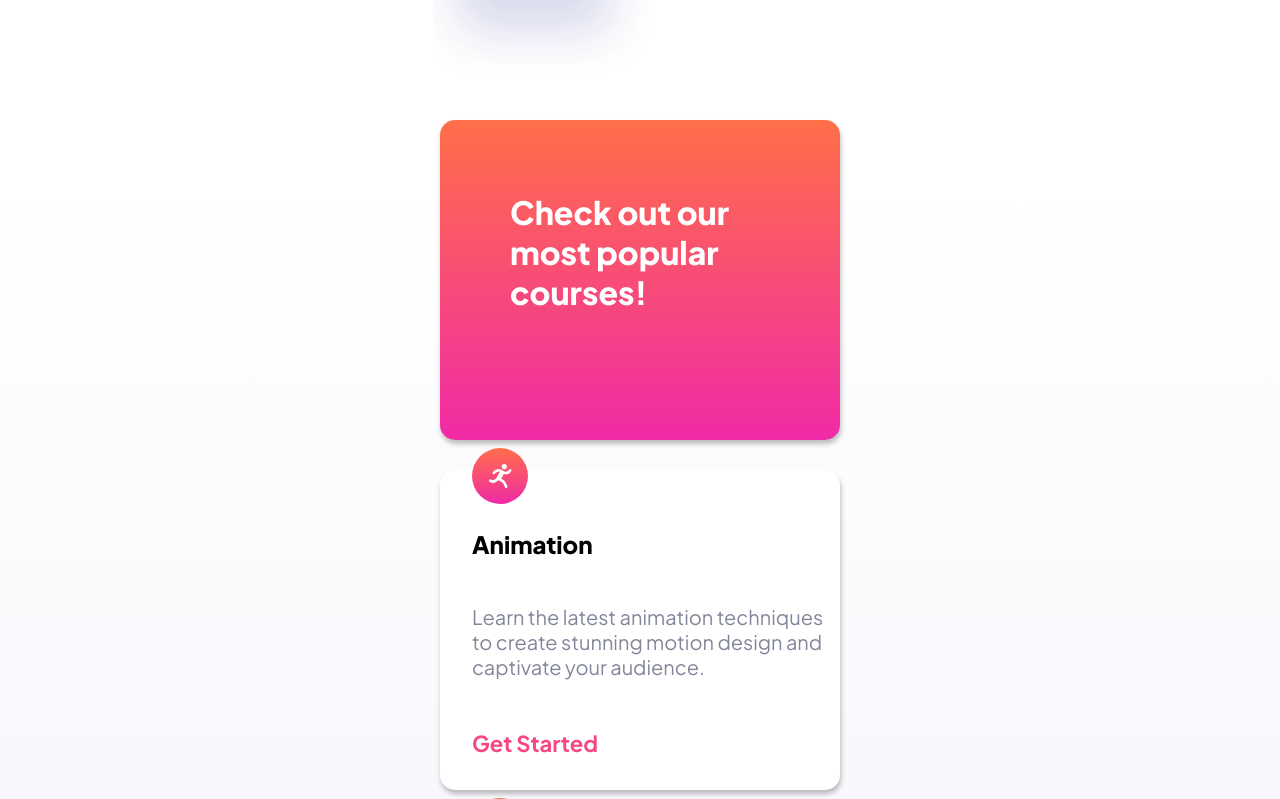
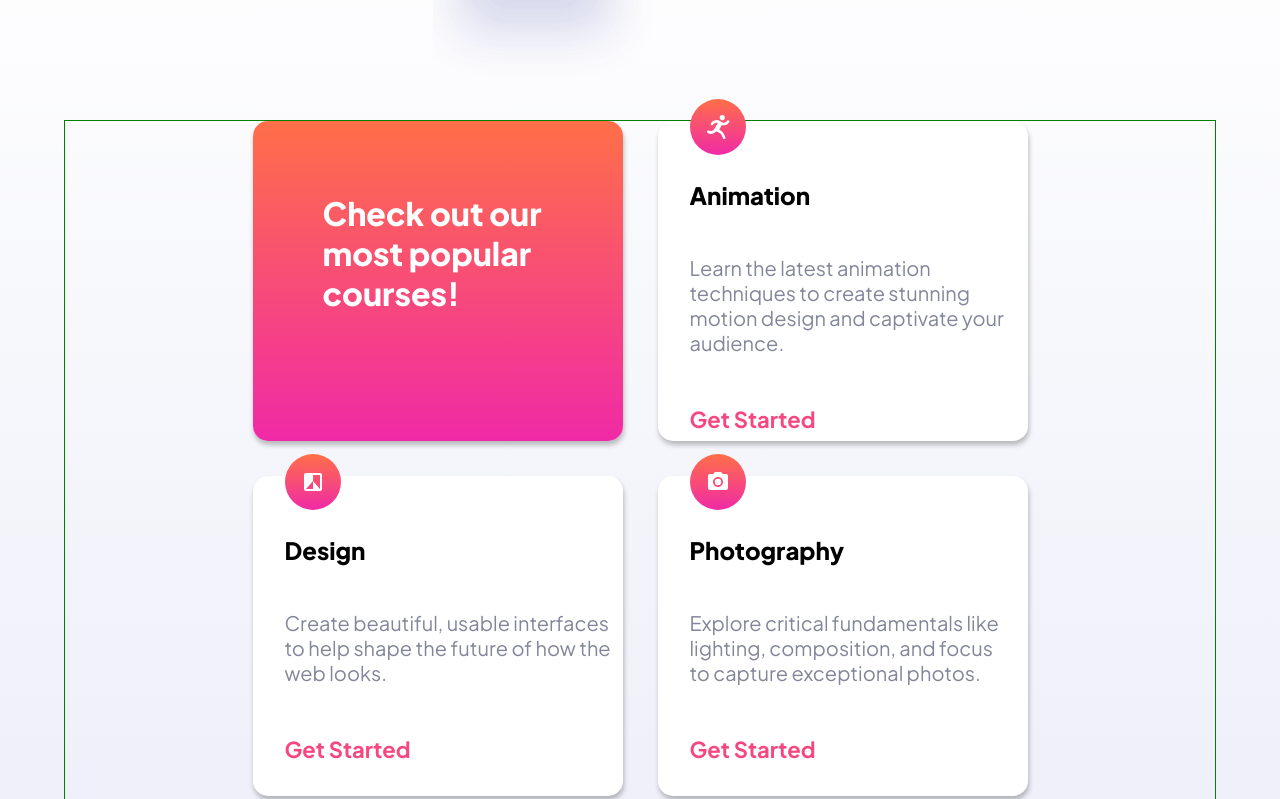
Before and after one commit to russell-crooms/skilled, a React (Vite) app: page / in a window 1280 px wide. Shown: the part 741-1540 px from the top of the page. Built offline with nearby package versions, Linux system fonts and the light colour scheme.

Commit message:
Pushing changes to test.

```diff
--- a/src/components/cards/Cards.css
+++ b/src/components/cards/Cards.css
@@ -7,6 +7,13 @@
   flex-direction: row;
   flex-wrap: wrap;
   gap: 30px;
+}
+@media (min-width: 375px) {
+  .cards-section {
+    width: 90%;
+    gap: 35px;
+    border: 1px solid green;
+  }
 }
 
 #colorful-card {
@@ -35,6 +42,11 @@
   display: flex;
   flex-direction: column;
   gap: 5px;
+}
+@media (min-width: 375px) {
+  .cards {
+    width: 370px;
+  }
 }
 
 .cards img {
```
